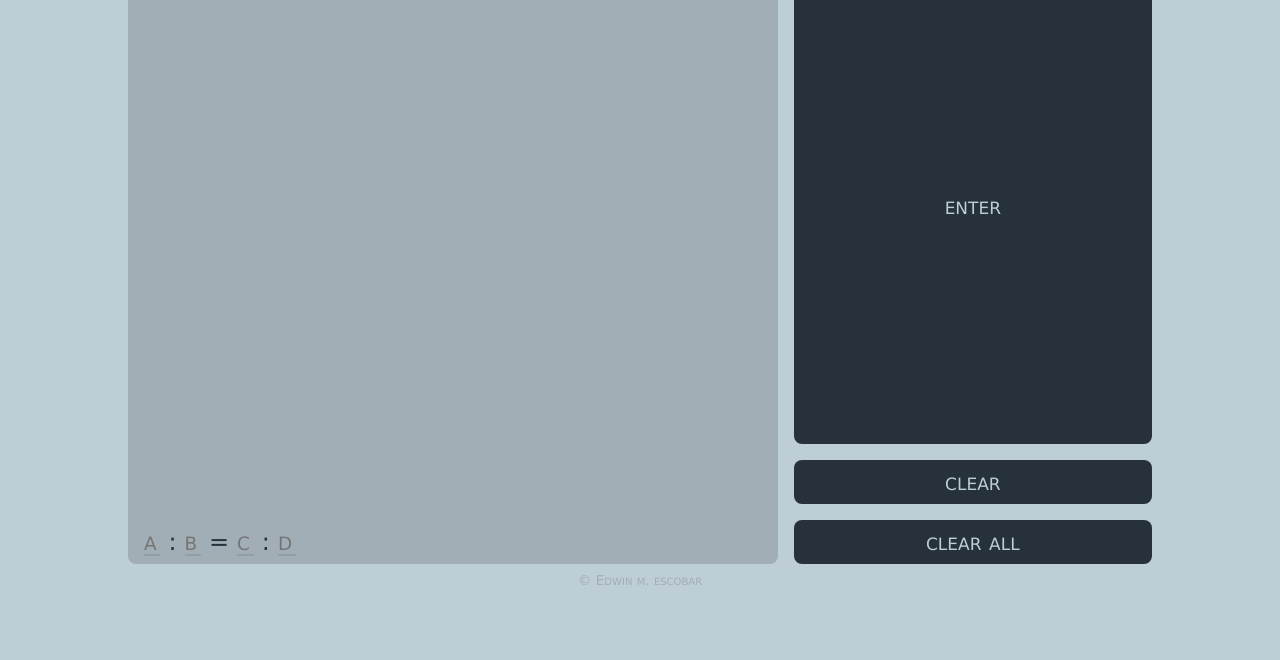
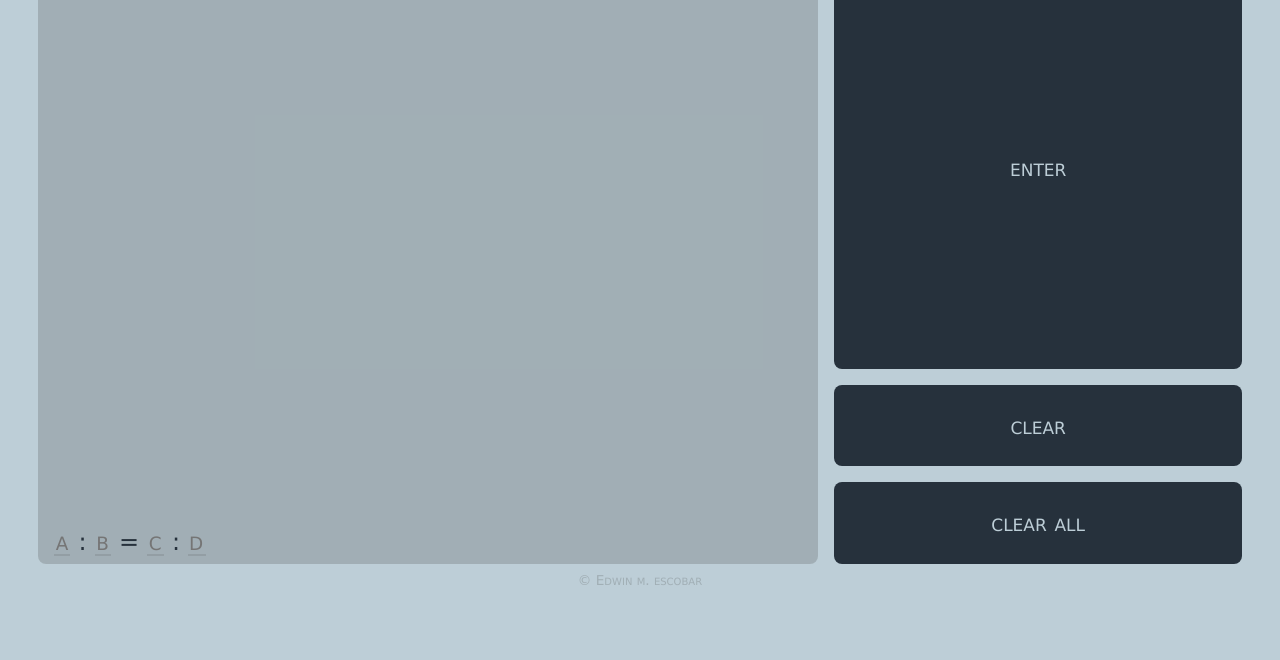
Before and after one commit to escowin/ratio-calculator, a website built with webpack: page index.html in a window 1280 px wide. Shown: the part 140-800 px from the top of the page. Built offline with Linux system fonts and the light colour scheme.

Commit message:
styled ratio list overflow, and recomposed wider display flow

```diff
--- a/index.html
+++ b/index.html
@@ -58,9 +58,9 @@
         </form>
       </section>
       <section class="flex" id="btn-section">
+        <button form="ratio-form" type="reset" id="clear-all">clear all</button>
+        <button form="ratio-form" type="reset" id="clear">clear</button>
         <button form="ratio-form" type="submit" id="submit">enter</button>
-        <button form="ratio-form" type="reset" id="clear">clear</button>
-        <button form="ratio-form" type="reset" id="clear-all">clear all</button>
       </section>
     </main>
     <footer>
--- a/src/css/style.css
+++ b/src/css/style.css
@@ -3,7 +3,7 @@
     --light: rgb(189, 206, 215);
     --overlay: rgba(134, 144, 147, 0.5);
     --clicked: rgb(69, 188, 180);
-    --gap: 1rem;
+    --k: 1rem;
 }
 
 * {
@@ -14,8 +14,19 @@
     margin: 0;
 }
 
-::-webkit-inner-spin-button {
+::-webkit-inner-spin-button,
+::-webkit-scrollbar-button {
     display: none;
+}
+
+::-webkit-scrollbar {
+    background-color: transparent;
+    width: .25rem;
+}
+
+::-webkit-scrollbar-thumb {
+    background-color: var(--overlay);
+    border-radius: var(--k);
 }
 
 /* color */
@@ -35,23 +46,16 @@ body {
 }
 
 button {
+    background-color: var(--dark);
     border: none;
+    color: var(--light);
     transition: 1s;
 }
 
-#btn-section button {
-    background-color: var(--dark);
-    color: var(--light);
-}
-
-#btn-section button:active,
-#btn-section button:hover {
+button:active,
+button:hover {
     background-color: var(--clicked);
     color: var(--dark);
-}
-
-#ratio-list button {
-    background-color: transparent;
 }
 
 footer {
@@ -89,6 +93,10 @@ input {
     font-size: 1.15rem;
 }
 
+input {
+    text-align: center;
+}
+
 /* display */
 .flex {
     display: flex
@@ -104,15 +112,19 @@ main,
 
 body {
     align-items: center;
-    gap: calc(var(--gap)/2);
+    gap: calc(var(--k)/2);
     height: 100vh;
-    padding: 5.63vw 10vw;
+    padding: 5.63vw 2.97vw;
 }
 
-#btn-section button,
+button {
+    border-radius: .5rem;
+    padding: .25rem .5rem;
+}
+
 #ratio-form {
     border-radius: .5rem;
-    padding: .5rem 1rem;
+    padding: .5rem var(--k);
 }
 
 header,
@@ -120,29 +132,30 @@ main {
     width: 100%;
 }
 
+input {
+    width: var(--k);
+}
+
 main,
 #btn-section {
-    gap: var(--gap);
+    gap: var(--k);
 }
 
 main,
 #form-section {
     flex-grow: 1;
+    overflow: hidden;
 }
 
 #ratio-form {
-    gap: var(--gap);
+    gap: var(--k);
     justify-content: space-between;
     height: 100%;
 }
 
 #ratio-form article {
     align-items: flex-end;
-    gap: calc(var(--gap)/2);
-}
-
-input {
-    width: 1rem;
+    gap: calc(var(--k)/2);
 }
 
 #submit {
@@ -151,12 +164,13 @@ input {
 
 #list-container {
     flex-grow: 1;
+    overflow-y: scroll;
 }
 
 #ratio-list {
     flex-direction: column;
     font-size: .85rem;
-    gap: calc(var(--gap)/2);
+    gap: calc(var(--k)/2);
     list-style: none;
     text-align: end;
 }
@@ -165,20 +179,23 @@ input {
     display: grid;
     grid-template-columns: 1fr auto;
     align-items: baseline;
-    gap: var(--gap);
+    gap: var(--k);
 }
 
 @media screen and (min-width: 750px) {
+
     main {
         flex-direction: row;
     }
 
-    #form-section {
-        flex-grow: 1;
+    #btn-section {
+        flex-direction: column-reverse;
+        flex-grow: .5;
+        flex-wrap: wrap;
     }
 
-    #btn-section {
-        flex-direction: column;
-        flex-grow: .5;
+    #clear-all,
+    #clear {
+        flex-grow: .125;
     }
 }
--- a/src/js/lib/Display.js
+++ b/src/js/lib/Display.js
@@ -30,7 +30,7 @@ class Display extends Memory {
 
     this.memory.map((ratio, i) => {
       const item = document.createElement("li");
-      item.innerText = `${ratio.num1} : ${ratio.num2} = ${ratio.num3} : ${ratio.num4}`;
+      item.innerText = `${ratio.num1}:${ratio.num2} = ${ratio.num3}:${ratio.num4}`;
       listEl.appendChild(item);
     });
   }
--- a/src/js/script.js
+++ b/src/js/script.js
@@ -1,5 +1,6 @@
-import "../css/style.css";
-
+// import "../css/style.css";
+const { development } = require("./development")
+development()
 const Display = require("./lib/Display");
 const display = new Display();
 
```
Also changed, not shown: dist/app.bundle.js.
